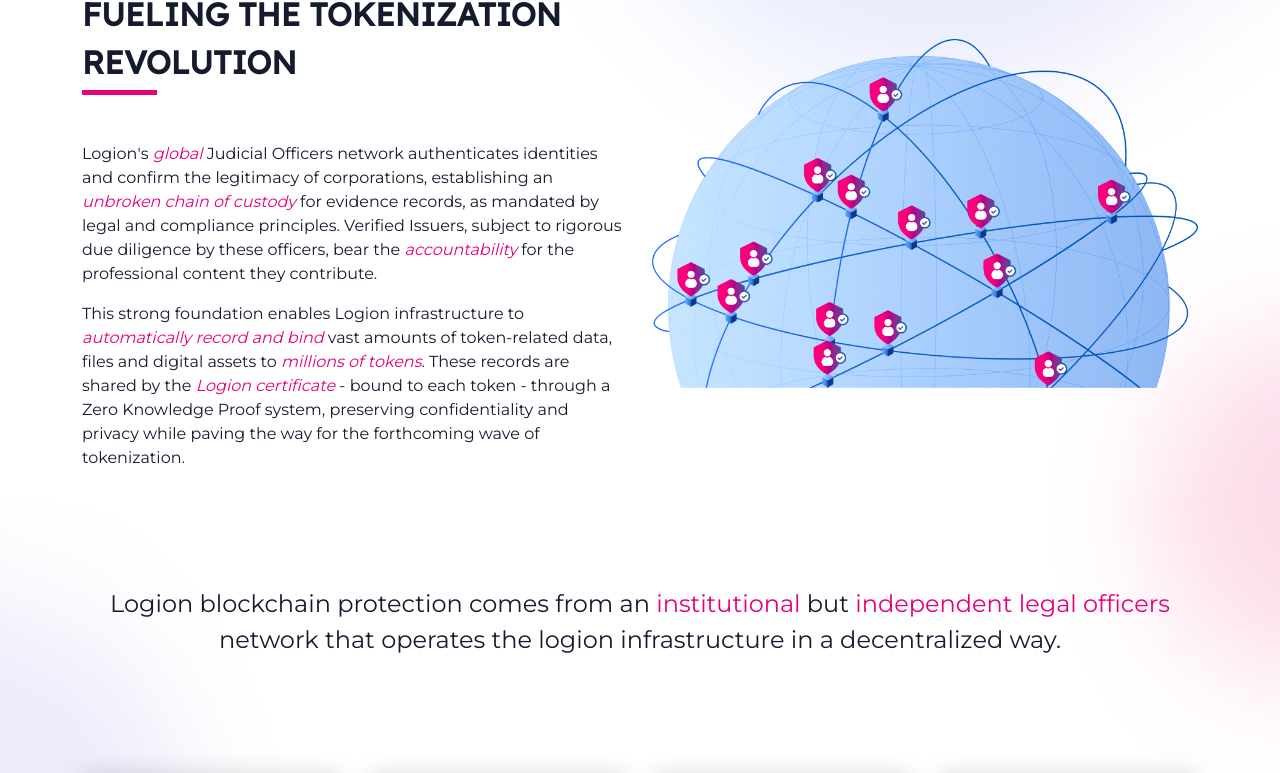
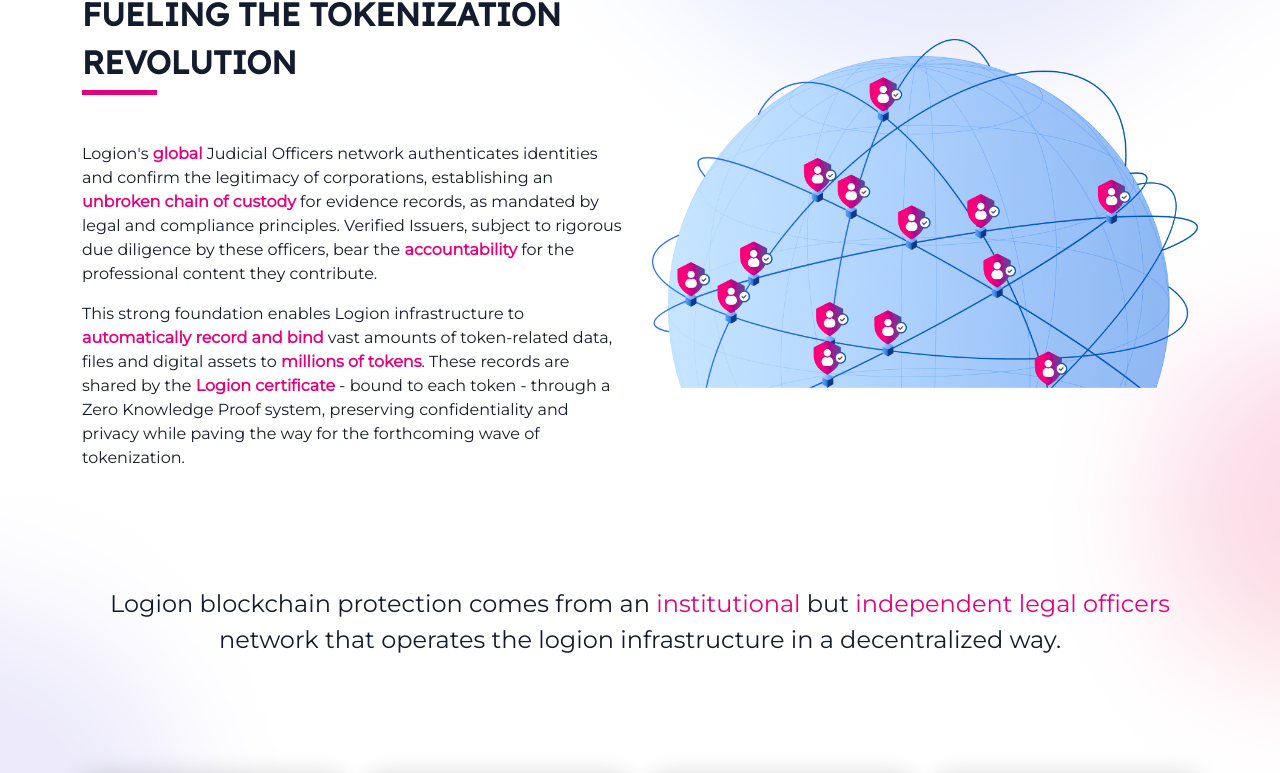
Before and after one commit to logion-network/logion-web-site, a React (Create React App) app: page / in a window 1280 px wide. Shown: the part 2253-3026 px from the top of the page. Built offline with nearby package versions, Linux system fonts and the light colour scheme.

Commit message:
Update OneByTwoTextImage.css

```diff
--- a/src/components/OneByTwoTextImage.css
+++ b/src/components/OneByTwoTextImage.css
@@ -12,6 +12,7 @@
     align-items: center;
 }
 .OneByTwoTextImage  em {
-    font-style: strong;
+    font-weight: bold;
+    font-style: normal;
     color: var(--color2-color);
 }
```
